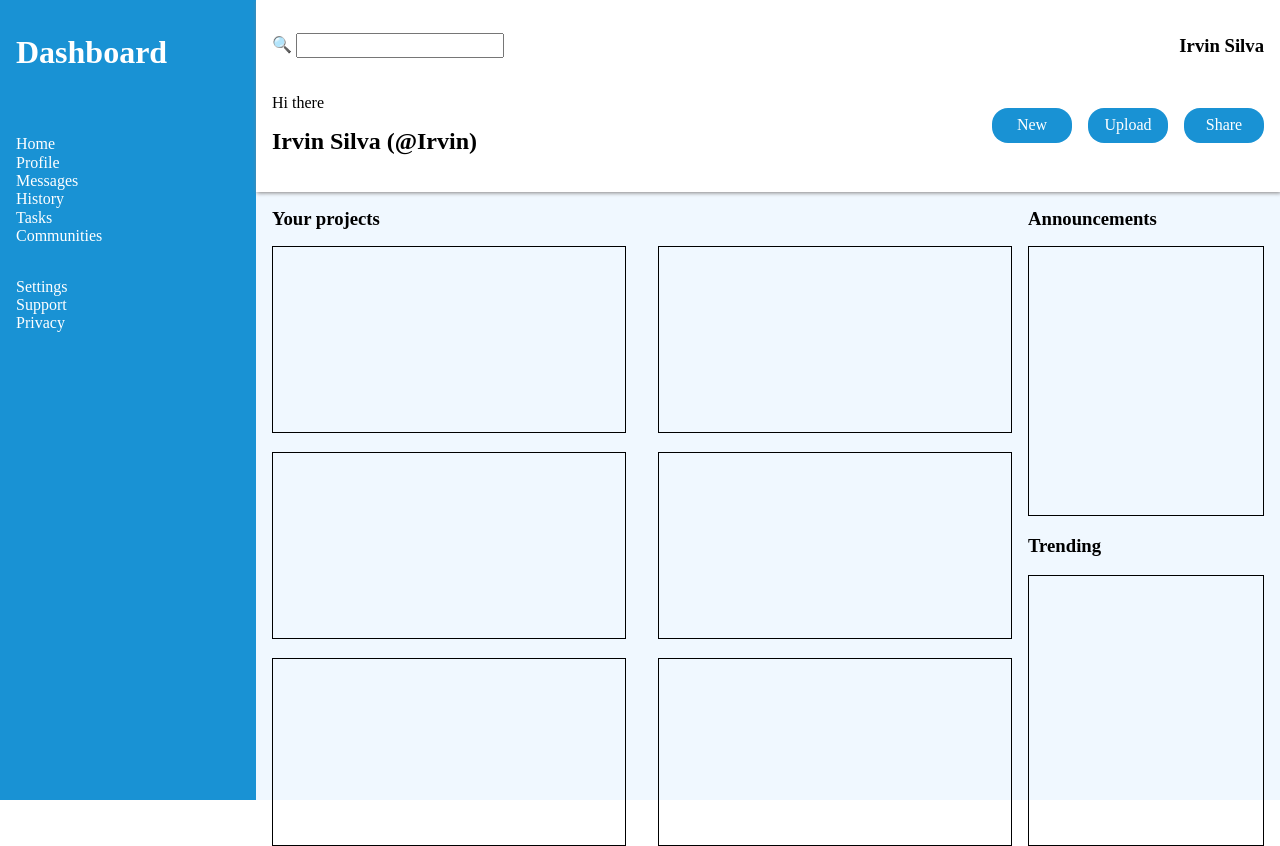
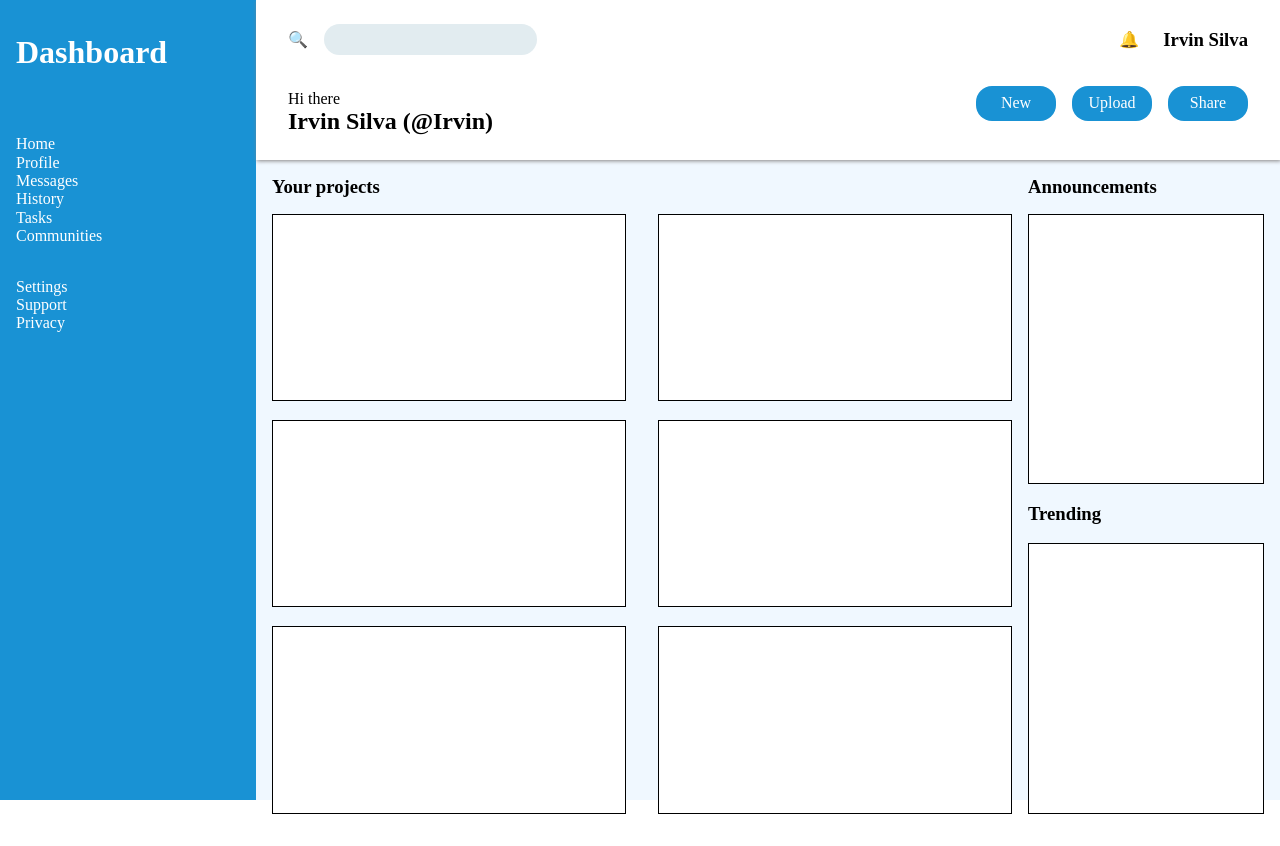
Before and after one commit to isi-code/odin-admin-dashboard, a plain HTML site: page index.html in a window 1280 px wide. After the commit the page ends 814 px from the top, so only its background shows below. Drawn offline with Linux system fonts and the light colour scheme.

Commit message:
Add header styling

```diff
--- a/css/style.css
+++ b/css/style.css
@@ -8,7 +8,7 @@ body {
     width: 100%;
     height: 100vh;
     grid-template-columns: repeat(5,1fr);
-    grid-template-rows: 6rem 6rem repeat(4,1fr);
+    grid-template-rows: 6rem 4rem repeat(4,1fr);
 }
 
 aside {
@@ -24,7 +24,7 @@ aside h1 { margin-top:0; }
 aside nav {
     display: flex;
     flex-direction: column;
-    gap: 2rem;
+    gap: calc(var(--regular-padding)*2);
     margin-top: 4rem;
 }
 
@@ -51,30 +51,53 @@ button {
 }
 
 header {
-    padding: var(--regular-padding);
+    gap: var(--regular-padding);
+    padding: 0rem 2rem;
     grid-row: 1/3;
     grid-column: 2/7;
     display: grid;
+    align-content: center;
     z-index: 1;
     box-shadow: 1px 1px 4px rgb(134, 132, 132);
 }
 
-header > div:first-child {
+header > div:first-of-type {
     display: flex;
-    align-items: center;
     justify-content: space-between;
     grid-row: 1/2;
 }
 
-header > div h2,
-header > div h3,
-header > div p { margin-top:0; }
+header p, header h3, header h2 {
+    margin:0 auto;
+}
+
+header > div:first-of-type form div {
+    display: flex;
+    gap: var(--regular-padding);
+    align-items: center;
+    width: 100%;
+}
+
+header > div:first-of-type > form > div input{
+    width: 100%;
+    padding:0.4rem;
+    background-color: rgb(226, 236, 240);
+    border: none;
+    border-radius: var(--regular-padding);
+}
+
+header > div:first-of-type > form + div {
+    display: flex;
+    align-items: center;
+    gap: .5rem;
+}
 
 header > div + div {
     grid-row: 2/3;
     display: flex;
     align-items: center;
     justify-content: space-between;
+    align-content: center;
 }
 
 main {
@@ -108,6 +131,7 @@ main h2, main h3 {
     /* width: 100%; */
     /* height: clamp(50px,20vh,350px); */
     border: 1px black solid ;
+    background-color: white;
 }
 
 .main-container h3:nth-last-of-type(1) {
--- a/index.html
+++ b/index.html
@@ -30,13 +30,15 @@
         </nav>
     </aside>
     <header>
-        <div class="upper-menu">
+        <div>
             <form action="#">
-                <label for="search">🔍</label>
-                <input type="search" name="search" id="search">
+                <div>
+                    <label for="search">🔍</label>
+                    <input type="search" name="search" id="search">
+                </div>
             </form>
-            <!-- <p>bell</p> -->
             <div>
+                <p>🔔</p>
                 <img src="" alt=""><i></i>
                 <h3>Irvin Silva</h3>
             </div>
```
